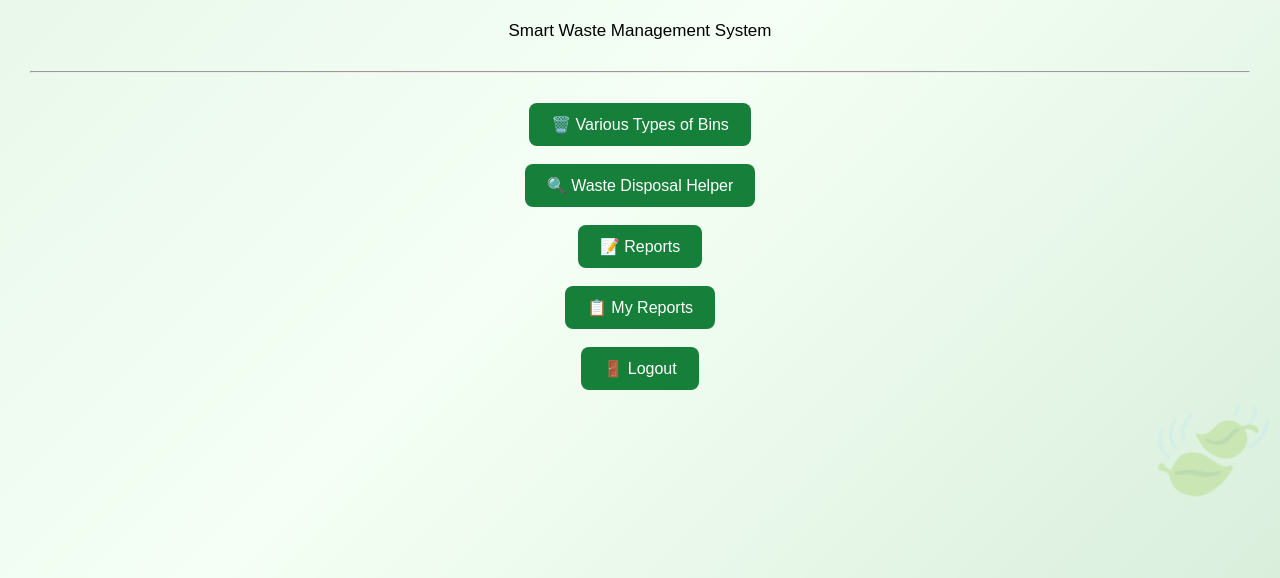
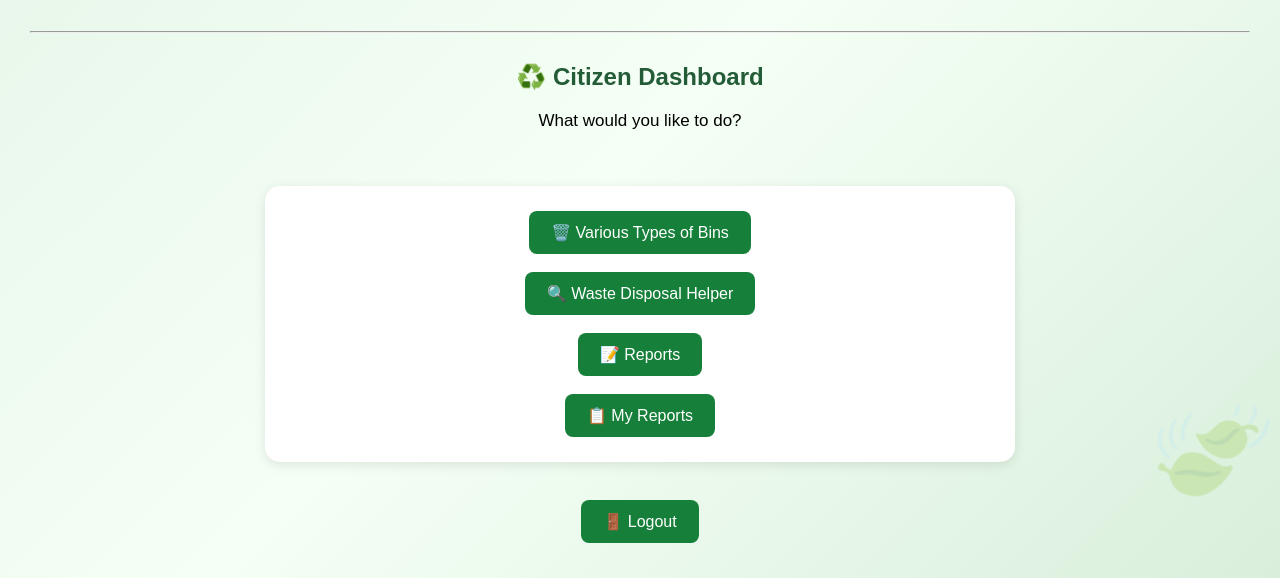
Before and after one commit to ahaliashine08-prog/eco-Track, a Flask app: template templates/home.html in a window 1280 px wide. Shown: the part 282-860 px from the top of the page. Run offline with Flask 3, Linux system fonts and the light colour scheme; the template is opened without the code that fills it, so the values that code supplies are empty.

Commit message:
update home.html

```diff
--- a/templates/home.html
+++ b/templates/home.html
@@ -1,46 +1,50 @@
 <!DOCTYPE html>
 <html>
 <head>
-    <title>Eco Track - Home</title>
-    <link rel="stylesheet" href="{{ url_for('static', filename='style.css') }}">
+    <title>Eco Track - Citizen Dashboard</title>
+    <link rel="stylesheet"
+          href="{{ url_for('static', filename='style.css') }}">
+    <meta name="viewport" content="width=device-width, initial-scale=1.0">
 </head>
-
 <body>
 
     <img src="{{ url_for('static', filename='logo.jpeg') }}"
+         alt="Eco Track Logo"
          class="logo">
 
     <h1>🌱 ECO TRACK</h1>
 
     <h2>Welcome, {{ username }}! 👋</h2>
 
-    <p>Smart Waste Management System</p>
-
     <hr>
 
+    <h2>♻️ Citizen Dashboard</h2>
+    <p>What would you like to do?</p>
+
+    <br>
+
+    <div class="card">
         <a href="{{ url_for('bins') }}">
             <button>🗑️ Various Types of Bins</button>
         </a>
-
         <br><br>
 
         <a href="{{ url_for('helper') }}">
             <button>🔍 Waste Disposal Helper</button>
         </a>
-
         <br><br>
 
         <a href="{{ url_for('report') }}">
             <button>📝 Reports</button>
         </a>
-
         <br><br>
 
         <a href="{{ url_for('my_reports') }}">
             <button>📋 My Reports</button>
         </a>
+    </div>
 
-    <br><br>
+    <br>
 
     <a href="{{ url_for('logout') }}">
         <button>🚪 Logout</button>
```
Lines whose indentation alone changed are shown as unchanged.
